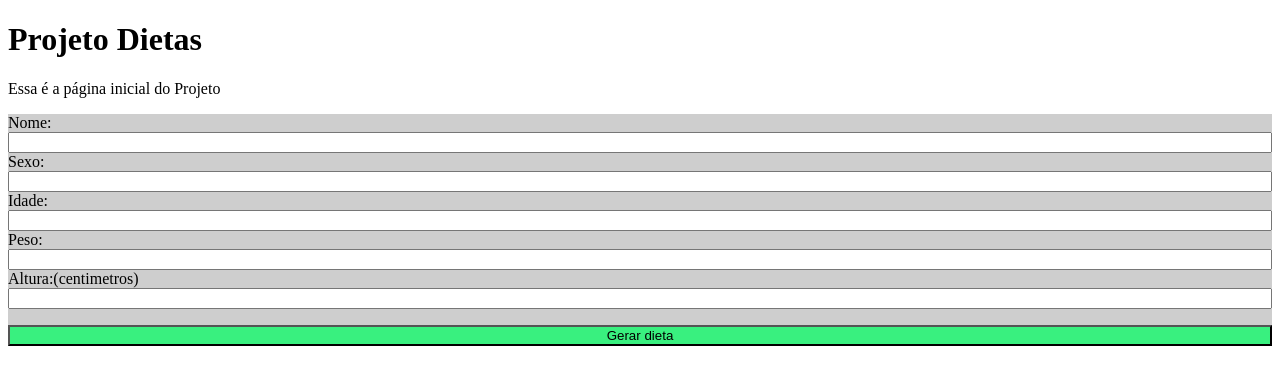
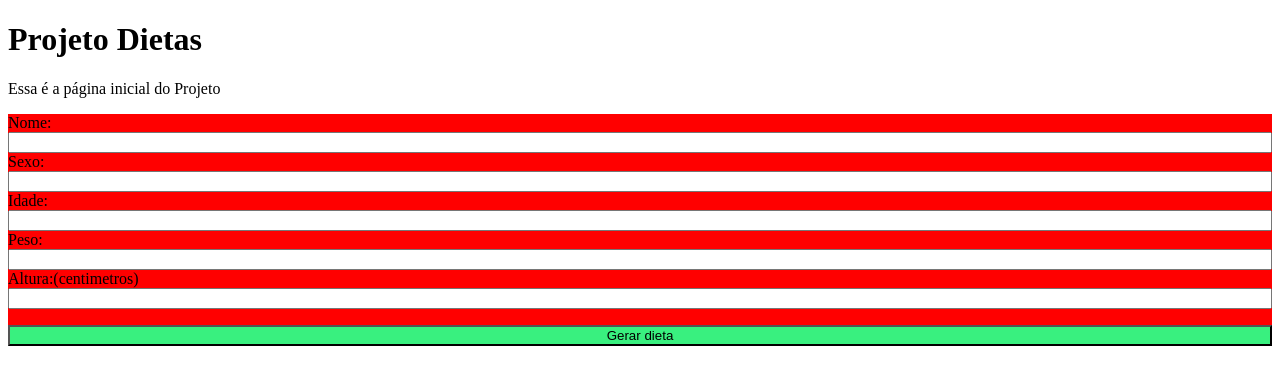
Before and after one commit to mestreDOSmagos2001/dietas, a Django app: page / in a window 1280 px wide. Shown: the top 385 px of the page. Run offline with Django 4.2, Linux system fonts and the light colour scheme.

Commit message:
alterar cor

```diff
--- a/dietas/dietas_app/templates/index.html
+++ b/dietas/dietas_app/templates/index.html
@@ -8,7 +8,7 @@
 form{
     display: flex;
     flex-direction: column;
-    background-color:#cecece;
+    background-color:#f00;
 }
 .gerar{
     margin-top: 1rem;
```
